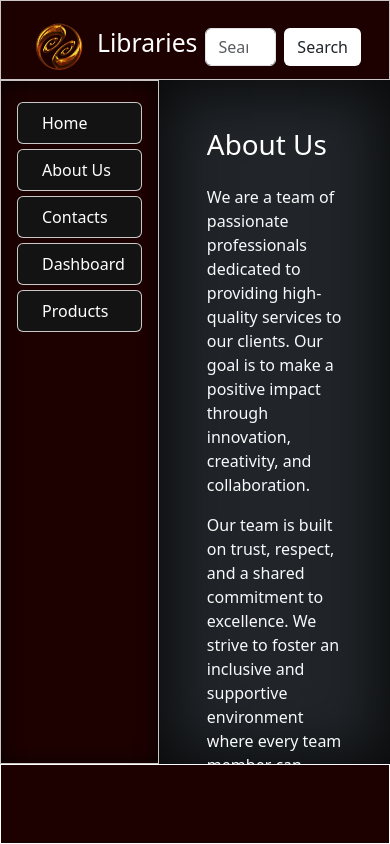
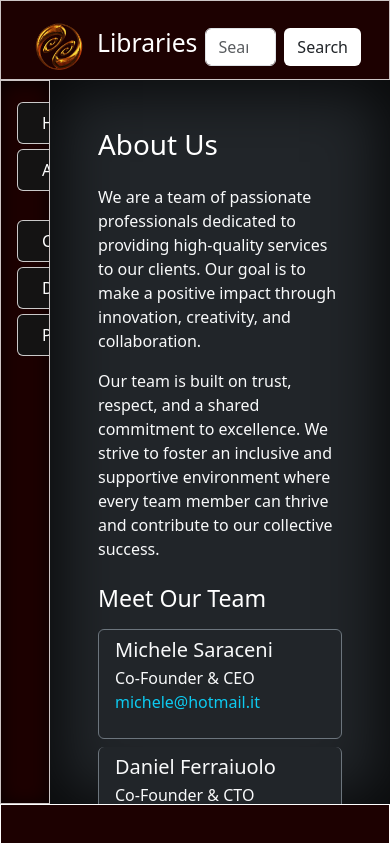
Before and after one commit to CarloDettori/book-front-end, a React (Vite) app: page /about in a window 390 px wide. Built offline with nearby package versions, Linux system fonts and the light colour scheme.

Commit message:
fixed css

```diff
--- a/src/components/common/CardComponent.jsx
+++ b/src/components/common/CardComponent.jsx
@@ -20,7 +20,7 @@ const CardComponent = () => {
 
         data.map((item) => (
 
-            <div className="col-xxl-2 col-xl-3 col-md-4 col-sm-6 mb-5" key={item.id} >
+            <div className="ptb-card col-xxl-2 col-xl-3 col-md-4 col-sm-6 mb-5" key={item.id} >
                 <a
                     className="book-container"
                     target="_blank"
--- a/src/components/layout/DefaultLayout.jsx
+++ b/src/components/layout/DefaultLayout.jsx
@@ -7,7 +7,7 @@ const DefaultLayout = () => {
     return (
         <>
             <Header />
-            <div className="d-flex">
+            <div className=" d-flex">
                 <SidebarComponent />
                 <main className="position-relative t-0 l-0">
                     <Outlet />
--- a/src/index.css
+++ b/src/index.css
@@ -12,10 +12,16 @@ h2 {
   text-align: center;
 }
 
+.ptb-card {
+  padding-top: 20px;
+  padding-bottom: 30px;
+}
+
 /* Header */
 header {
   width: 100%;
   height: 80px;
+  z-index: 1010 !important;
 }
 
 header img {
@@ -25,13 +31,14 @@ header img {
 header .navbar {
   background-color: rgb(29, 1, 1);
   border: 1px solid rgba(255, 255, 255, 0.774);
+  z-index: 1010 !important;
 }
 
 /* Main */
 main {
   background-color: #441601 !important;
   width: 100%;
-  height: calc(100vh - 160px);
+  height: calc(100vh - 120px);
   background: white no-repeat center/cover;
   overflow-y: scroll;
   -webkit-box-shadow: inset 0px 2px 59px 10px rgba(0, 0, 0, 0.75);
@@ -41,7 +48,7 @@ main {
 
 /* Footer */
 footer {
-  height: 80px;
+  height: 40px;
   background-color: rgb(29, 1, 1);
   border: 1px solid white;
 }
@@ -50,7 +57,7 @@ footer {
 #sideBar {
   overflow-y: hidden;
   max-width: 250px;
-  height: calc(100vh - 160px);
+  height: calc(100vh - 120px);
   background-color: rgb(29, 1, 1);
   border: 1px solid rgba(255, 255, 255, 0.774);
   box-shadow: inset 0 2px 19px rgba(0, 0, 0, 0.75);
@@ -187,7 +194,7 @@ footer {
 }
 
 /* Front of the book */
-.book > :first-child {
+.book> :first-child {
   position: absolute;
   top: 0;
   left: 0;
@@ -209,8 +216,7 @@ footer {
   width: 43px;
   height: 298px;
   transform: translateX(176.5px) rotateY(90deg);
-  background: linear-gradient(
-    90deg,
+  background: linear-gradient(90deg,
       #fff 0%,
       #f9f9f9 5%,
       #fff 10%,
@@ -231,8 +237,7 @@ footer {
       #f9f9f9 85%,
       #fff 90%,
       #f9f9f9 95%,
-    #fff 100%
-  );
+      #fff 100%);
 }
 
 /* Back of the book */
@@ -249,7 +254,7 @@ footer {
   box-shadow: -10px 0 10px 10px #161616;
 }
 
-.book > img {
+.book>img {
   position: relative !important;
   top: 0 !important;
   left: 0 !important;
@@ -278,3 +283,19 @@ footer {
 .toast-header {
   background-color: #1d0000;
 }
+
+/* Media Query */
+
+@media (max-width: 1200px) {}
+
+@media (max-width: 992px) {}
+
+@media (max-width: 768px) {}
+
+@media (max-width: 576px) {
+  #sideBar {
+    max-width: 50px;
+  }
+
+
+}
```
Lines whose indentation alone changed are shown as unchanged.
